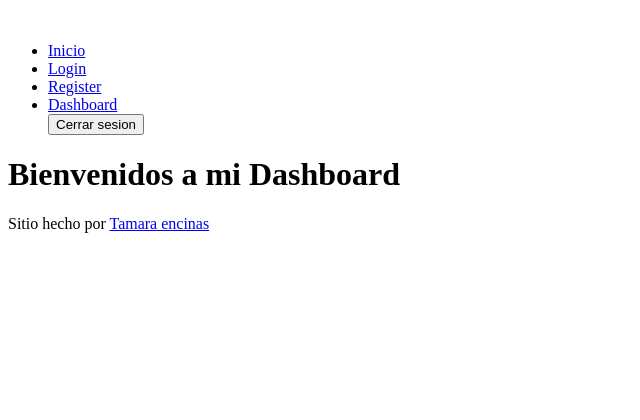
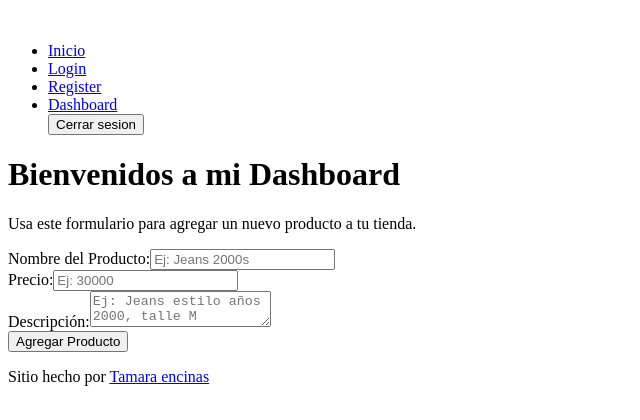
Before and after one commit to tamara2187/proyecto-react-github, a React (Vite) app: page /Dashboard in a window 1280 px wide. Shown: the top 420 px of the page, without its empty margins (0-640 px from the left). Built offline with nearby package versions, Linux system fonts and the light colour scheme.

Commit message:
add:contenido estatico en el Dashboard

```diff
--- a/src/pages/Dashboard.jsx
+++ b/src/pages/Dashboard.jsx
@@ -6,8 +6,27 @@ return(
 
 <Layout >
 
+      <h1>Bienvenidos a mi Dashboard</h1>
+      <p>Usa este formulario para agregar un nuevo producto a tu tienda.</p>
 
-<h1>Bienvenidos a mi Dashboard</h1>
+      <form>
+        <div>
+          <label htmlFor="nombre">Nombre del Producto:</label>
+          <input type="text" id="nombre" name="nombre" placeholder="Ej: Jeans 2000s" />
+        </div>
+
+        <div>
+          <label htmlFor="precio">Precio:</label>
+          <input type="number" id="precio" name="precio" placeholder="Ej: 30000" />
+        </div>
+
+        <div>
+          <label htmlFor="descripcion">Descripción:</label>
+          <textarea id="descripcion" name="descripcion" placeholder="Ej: Jeans estilo años 2000, talle M"></textarea>
+        </div>
+
+        <button type="submit">Agregar Producto</button>
+      </form>
 
 
 </Layout>
```
